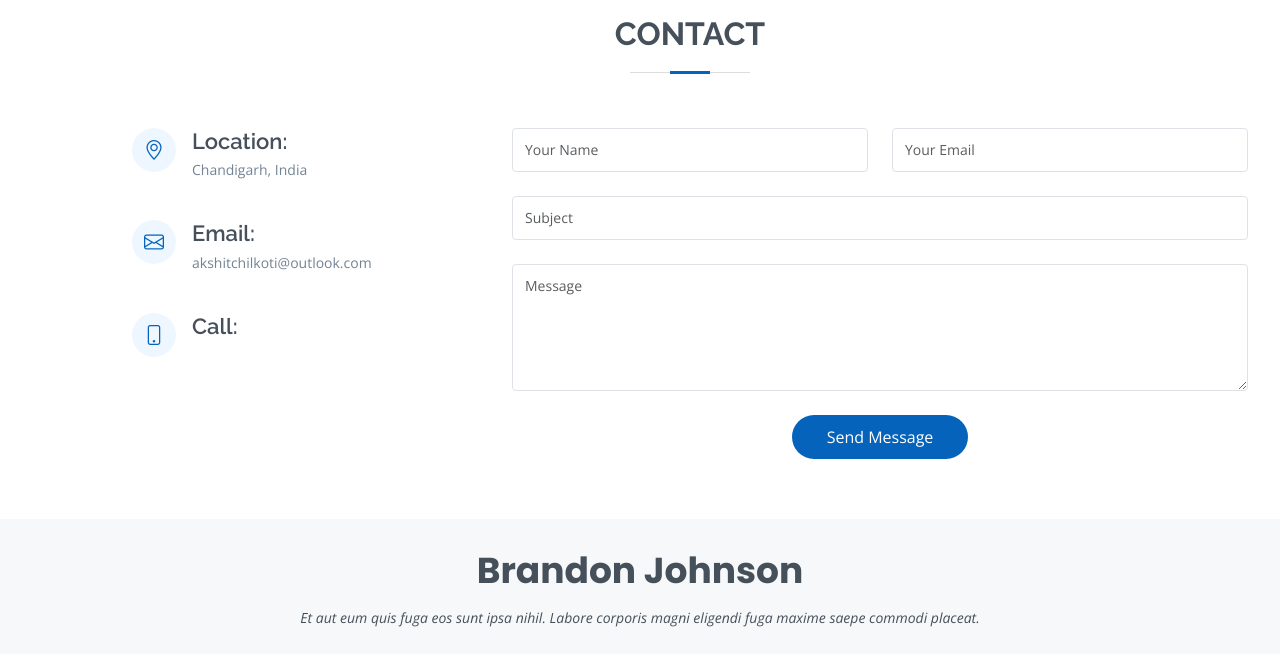
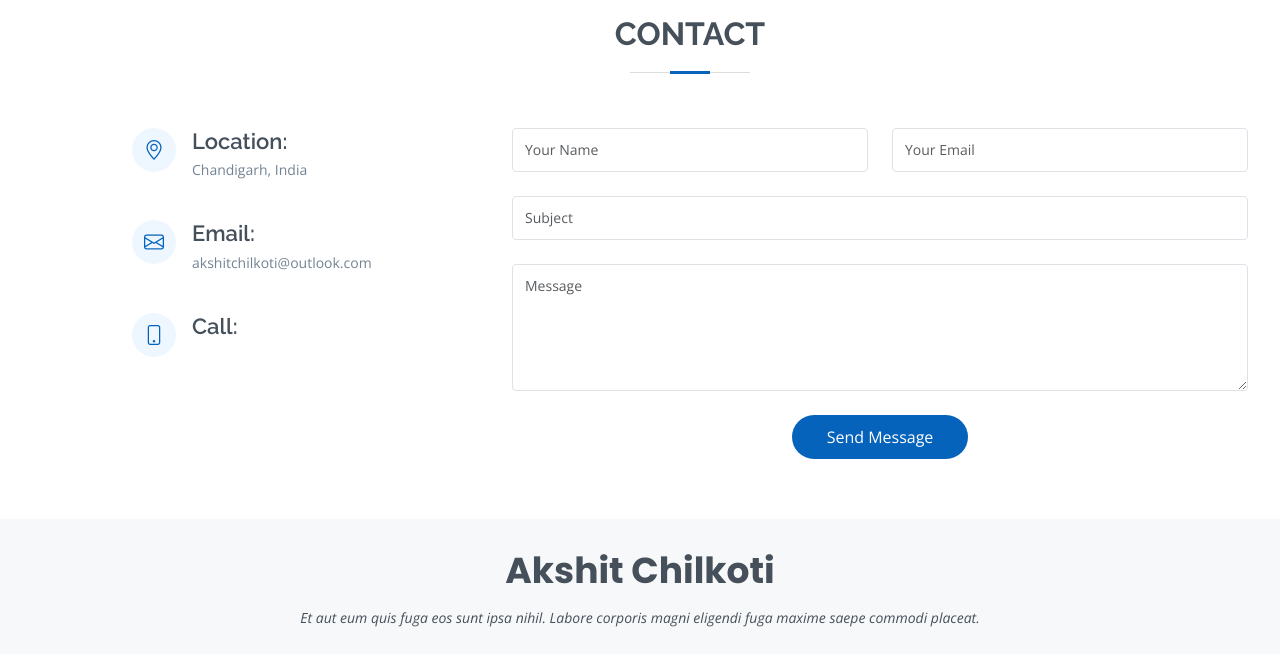
Before and after one commit to Akshit-Chilkoti/akshit-chilkoti.github.io, a plain HTML site: page index.html in a window 1280 px wide. Shown: the part 6302-6956 px from the top of the page. Drawn offline with nearby package versions, Linux system fonts and the light colour scheme.

Commit message:
minor change

```diff
--- a/index.html
+++ b/index.html
@@ -702,7 +702,7 @@
   <!-- ======= Footer ======= -->
   <footer id="footer">
     <div class="container">
-      <h3>Brandon Johnson</h3>
+      <h3>Akshit Chilkoti</h3>
       <p>Et aut eum quis fuga eos sunt ipsa nihil. Labore corporis magni eligendi fuga maxime saepe commodi placeat.</p>
       <div class="social-links">
         <a href="#" class="twitter"><i class="bx bxl-twitter"></i></a>
```
